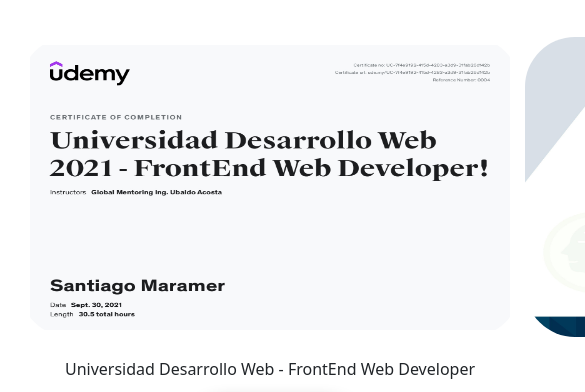
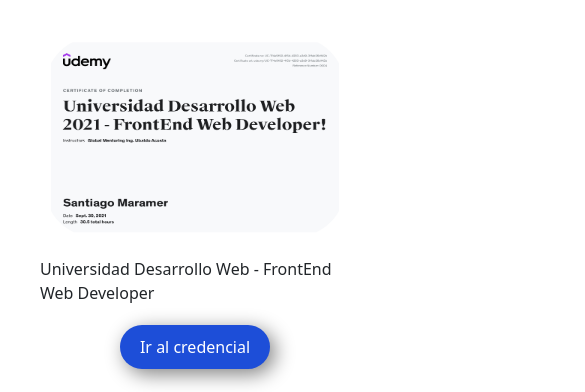
Before and after one commit to sant486/Portfolio, a website: page certifications.html in a window 390 px wide. Shown: the part 235-627 px from the top of the page, 585 px wide, since content can reach past the window. Drawn offline with nearby package versions, Linux system fonts and the light colour scheme; files that its build step writes are made by us from their sources; a web font is replaced by a local one.

Commit message:
nesting scss

```diff
--- a/scss/style.scss
+++ b/scss/style.scss
@@ -328,7 +328,7 @@
     }
 
     /* Certificaciones */
-    .certification {
+    .certifications {
         grid-template-columns: repeat(1, 1fr);
         grid-template-rows: repeat(1, 1fr);
         justify-items: center;
@@ -383,7 +383,7 @@
     }
 
     /* Certificaciones */
-    .certification {
+    .certifications {
         grid-template-columns: repeat(1, 1fr);
         grid-template-rows: repeat(1, 1fr);
         justify-items: center;
@@ -438,7 +438,7 @@
     }
 
     /* Certificaciones */
-    .certification {
+    .certifications {
         grid-template-columns: repeat(1, 1fr);
         grid-template-rows: repeat(1, 1fr);
         justify-items: center;
```
